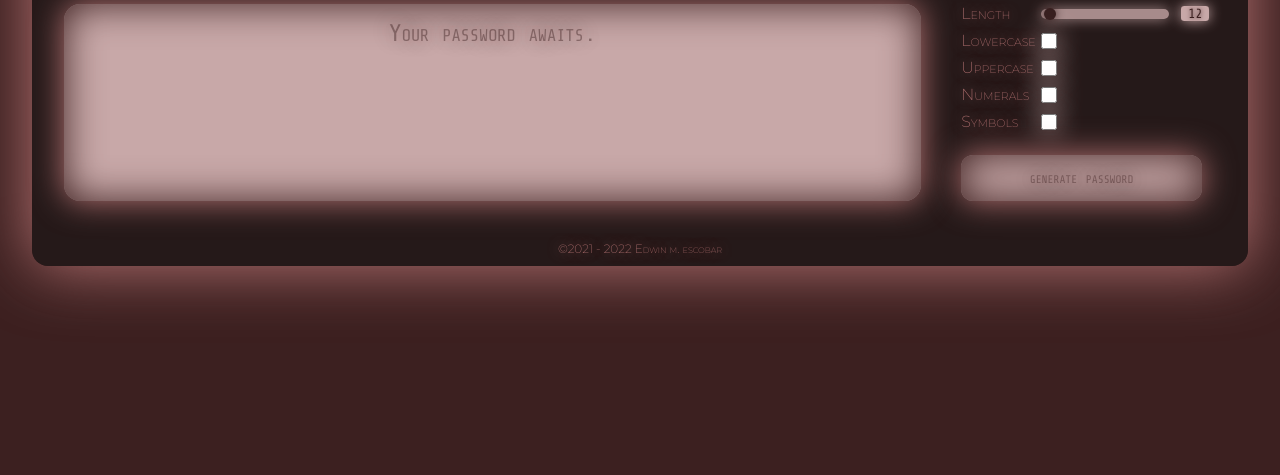
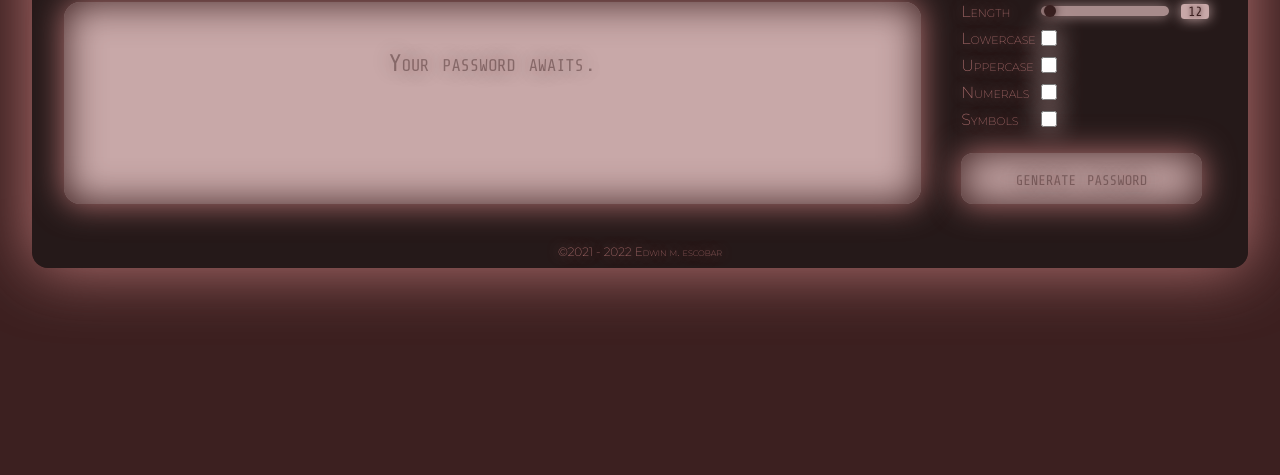
Before and after one commit to escowin/challenge-03, a plain HTML site: page index.html in a window 1280 px wide. Shown: the part 325-800 px from the top of the page. Drawn offline with nearby package versions, Linux system fonts and the light colour scheme.

Commit message:
font size & padding for desktop

```diff
--- a/assets/css/style.css
+++ b/assets/css/style.css
@@ -244,6 +244,7 @@ a:hover {
   #range-slider {
     width: 10vw;
   }
+
   #generate-button {
     margin-top: 1rem;
   }
@@ -279,11 +280,15 @@ a:hover {
     font-size: 1.5rem;
   }
 
- #generator-form, #generate-button {
+ #generator-form {
     font-size: 1rem;
   }
 
   footer {
     font-size: .75rem;
   }
+
+  #password-display {
+    padding-top: 3rem;
+  }
 }
```
